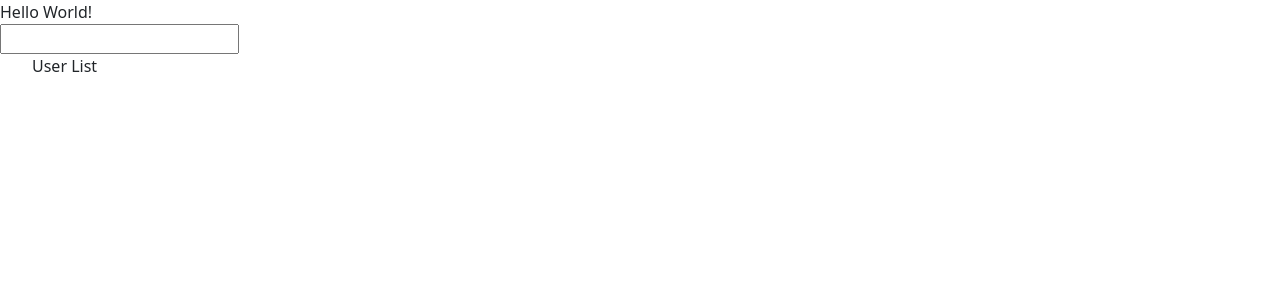
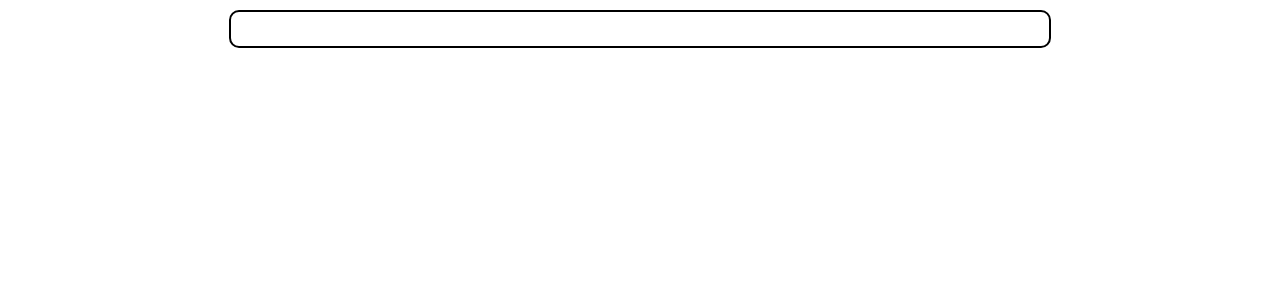
Before and after one commit to MrAliTheGreat/Vue, a Vue app in the folder user-browser/: page / in a window 1280 px wide. Shown: the top 300 px of the page. Built offline with nearby package versions, Linux system fonts and the light colour scheme.

Commit message:
Add css for search bar

```diff
--- a/user-browser/src/App.vue
+++ b/user-browser/src/App.vue
@@ -1,6 +1,5 @@
 <template>
-    <div>
-        Hello World!
+    <div class="container">
         <SearchBar @termChange="onTermChange"></SearchBar>
         <UserList :users="users"></UserList>
     </div>
@@ -51,3 +50,6 @@ export default {
 
 <!-- For styling we are going to use bootstrap css -->
 <!-- Installing bootstrap is done by providing the link to it in index.html file in the public directory! -->
+<!-- Whenever we use bootstrap it assumes that our root element has a class of container -->
+<!-- So, the main element in App.vue has a container class -->
+<!-- This container class is used for better aligning items in our project -->
--- a/user-browser/src/components/SearchBar.vue
+++ b/user-browser/src/components/SearchBar.vue
@@ -15,7 +15,23 @@ export default {
 }
 </script>
 
-<style>
+<style scoped>
+
+input {
+    width: 75%;
+    border: 2px solid black;
+    border-radius: 10px;
+    padding-top: 5px;
+    padding-bottom: 5px;
+    padding-left: 15px;
+    padding-right: 15px;
+}
+
+div {
+    text-align: center;
+    margin: 10px;
+}
+
 </style>
 
 
@@ -29,3 +45,6 @@ export default {
 <!-- We can also pass a useful element with the name so that it can be used when listening for the termChange event -->
 
 <!-- IMPORTANT NOTE!!! ==> arrow func and "this" does not work with each other so we have to define each method like above or use function -->
+
+<!-- By adding scoped to style tag we make sure that whatever styling we use here is ONLY considered in this template and nowhere else -->
+<!-- You can either use the name tag for css or use .styleName and specify class="styleName" on the element -->
--- a/user-browser/src/components/UserList.vue
+++ b/user-browser/src/components/UserList.vue
@@ -1,6 +1,5 @@
 <template>
     <ul>
-        User List
         <UserListItem
             v-for="user in users"
             :user="user"
```
